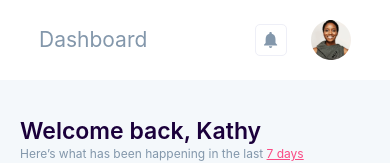
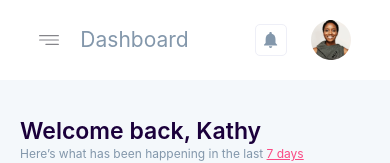
Before and after one commit to jbrit/prospa-1, a React (Create React App) app: page /dashboard in a window 390 px wide. Shown: the top 163 px of the page. Built offline with nearby package versions, Linux system fonts and the light colour scheme.

Commit message:
feat: Completed

```diff
--- a/src/components/Dashboard/Dashboard.js
+++ b/src/components/Dashboard/Dashboard.js
@@ -2,6 +2,7 @@ import React from 'react';
 import styles from './Dashboard.module.css';
 import arrowDownThin from '../../assets/images/arrow-down-thin.svg';
 import avatar from '../../assets/images/avatar.svg';
+import menu from '../../assets/images/menu.svg';
 import bell from '../../assets/images/bell.svg';
 import {AccountDetails, sideBarData, Dropdown} from '../../mock/dashboard';
 import prospa from '../../assets/images/gray-logo.svg';
@@ -17,11 +18,11 @@ import Fade from 'react-reveal/Fade';
 class Dashboard extends React.Component {
   state = {
     drop: false,
-    option: 'transfer',
+    option: 'account',
     sidebar: false,
   };
+
   render() {
-    console.log(Mobile);
     return (
       <div className={styles.container}>
         {Mobile ? (
@@ -37,6 +38,14 @@ class Dashboard extends React.Component {
             className={styles.header}
             onClick={() => this.setState({sidebar: !this.state.sidebar})}
           >
+            {Mobile && (
+              <img
+                src={menu}
+                alt='menu'
+                className={styles.menu}
+                onClick={() => this.setState({sidebar: !this.state.sidebar})}
+              />
+            )}
             <div className={styles.headerText}>Dashboard</div>
             <div className={styles.wrapper}>
               <div className={styles.bell}>
@@ -82,6 +91,7 @@ class Dashboard extends React.Component {
         style={{
           display: Mobile && !this.state.sidebar && `none`,
         }}
+        ref={this.container}
       >
         <img src={prospa} alt='logo' />
         <div className={styles.sidebarHeader}>
--- a/src/components/Dashboard/Dashboard.module.css
+++ b/src/components/Dashboard/Dashboard.module.css
@@ -255,4 +255,11 @@
     width: 100%;
     justify-content: center;
   }
+
+  .menu {
+    width: 20px;
+    margin-right: -45px;
+    z-index: 40;
+    /* margin-left: -25px; */
+  }
 }
```
Also changed, not shown: src/assets/images/menu.svg (added).
